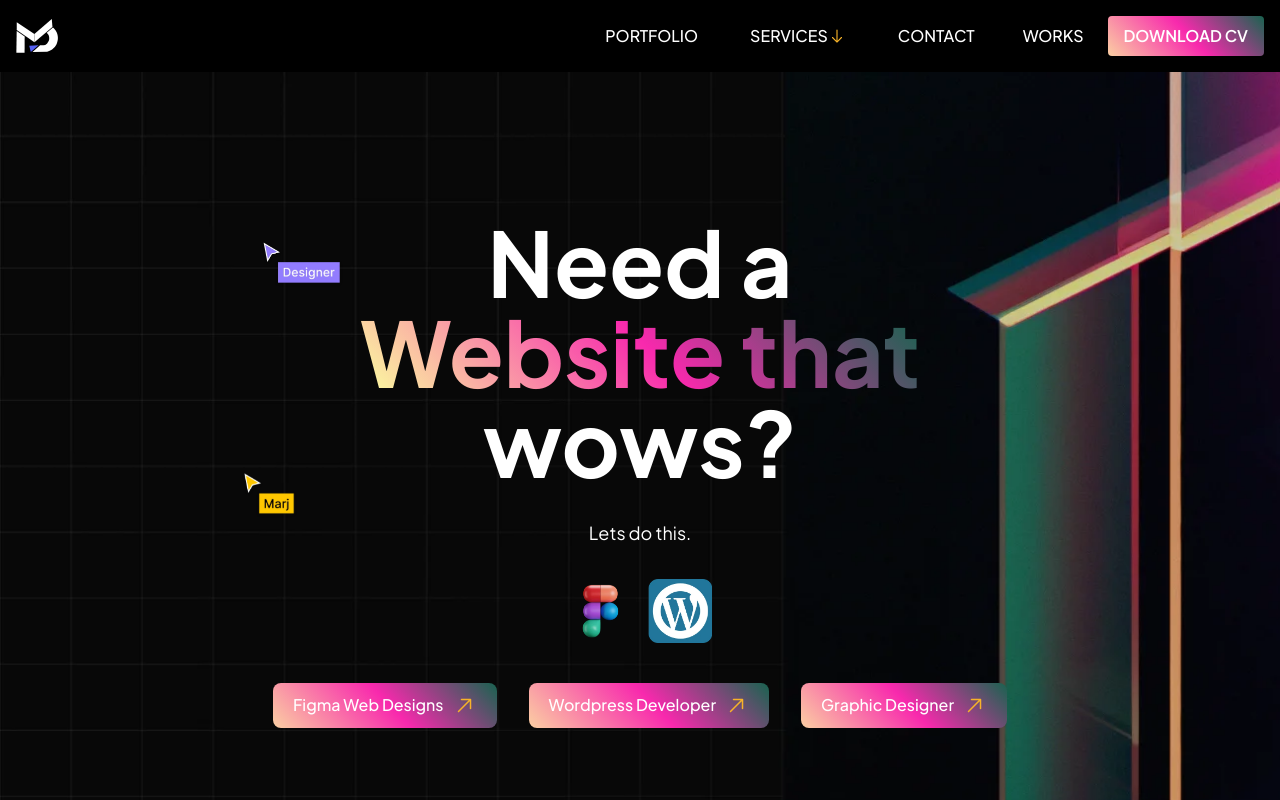
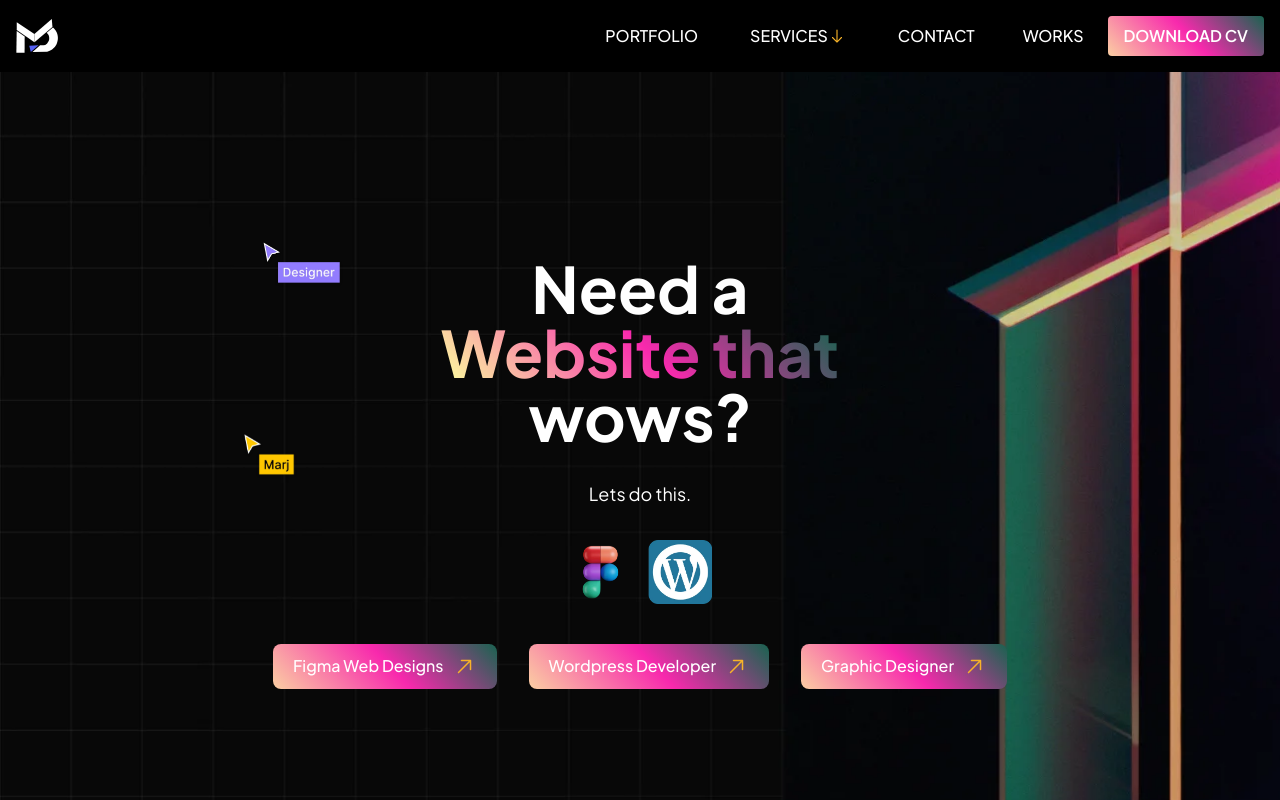
Before and after one commit to MarjonDoping/marj_portfolio, a React (Vite) app in the folder marjportfolio/marj-portfolio/: page / in a window 1280 px wide. Shown: the top 800 px of the page. Built offline with nearby package versions, Linux system fonts and the light colour scheme.

Commit message:
font changes

```diff
--- a/marjportfolio/marj-portfolio/src/Page/HeroPage.jsx
+++ b/marjportfolio/marj-portfolio/src/Page/HeroPage.jsx
@@ -21,7 +21,7 @@ const HeroPage = () => {
         />
 
         <div className="text-center">
-          <h1 className="text-mh5 font-bold leading-none mb-8">
+          <h1 className="text-mh7 font-bold leading-none mb-8">
             Need a <br />
             <span
               style={{
--- a/marjportfolio/marj-portfolio/tailwind.config.js
+++ b/marjportfolio/marj-portfolio/tailwind.config.js
@@ -36,7 +36,7 @@ export default {
       "mh4": "2.25rem",
       "mh5": "5.625rem",
       "mh6": "9.375rem",
-      "mh7": "4.375rem",
+      "mh7": "4rem",
     },
 
     animation: {
```
